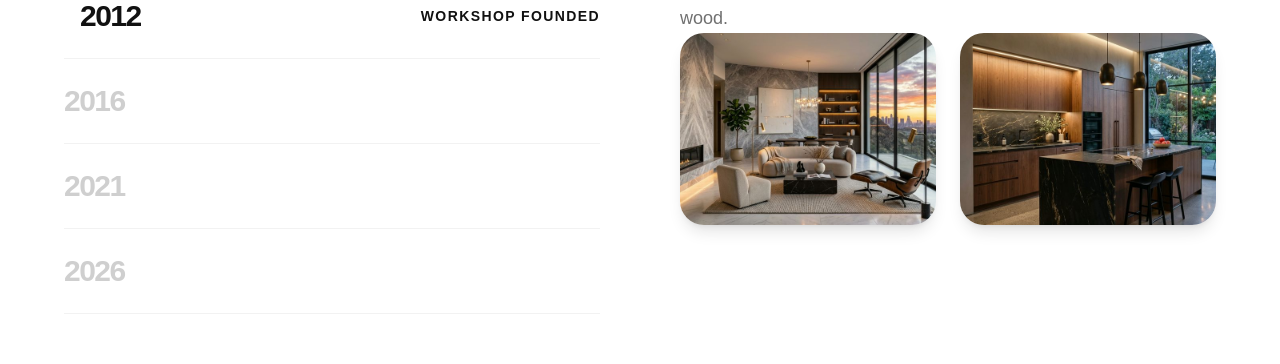
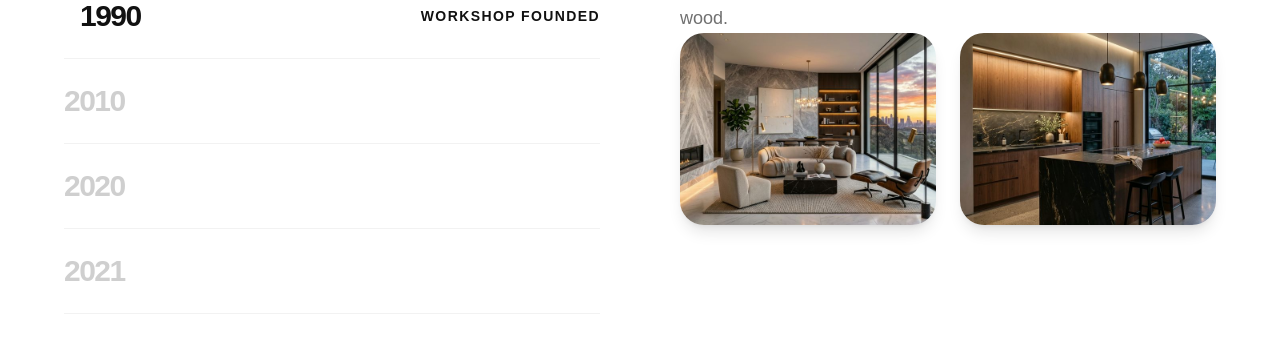
Before and after one commit to Backup-Labs/EMPC-AMANI, a Next.js app: page /about in a window 1280 px wide. Shown: the part 2095-2459 px from the top of the page. Built offline with nearby package versions, Linux system fonts and the light colour scheme; a web font is replaced by a local one.

Commit message:
About Journey Mapping

```diff
--- a/src/app/about/page.tsx
+++ b/src/app/about/page.tsx
@@ -15,10 +15,10 @@ const fade = (delay = 0) => ({
 });
 
 const milestones = [
-  { year: "2012", title: "Workshop Founded", desc: "EMPC-AMANI begins with two benches and a passion for solid wood.", images: ["/images/hero.png", "/images/project1.png"] },
-  { year: "2016", title: "Industrial Expansion", desc: "Scale production for boutique hotels and luxury offices began.", images: ["/images/project2.png", "/images/hero.png"] },
-  { year: "2021", title: "Vocational Partnership", desc: "Launched our first student certification program with RTB.", images: ["/images/project1.png", "/images/project2.png"] },
-  { year: "2026", title: "Mastery Hub", desc: "Expanding our campus to become the premier carpentry training hub.", images: ["/images/hero.png", "/images/project1.png"] },
+  { year: "1990", title: "Workshop Founded", desc: "EMPC-AMANI begins with two benches and a passion for solid wood.", images: ["/images/hero.png", "/images/project1.png"] },
+  { year: "2010", title: "Industrial Expansion", desc: "Scale production for boutique hotels and luxury offices began.", images: ["/images/project2.png", "/images/hero.png"] },
+  { year: "2020", title: "Vocational Partnership", desc: "Launched our first student certification program with RTB.", images: ["/images/project1.png", "/images/project2.png"] },
+  { year: "2021", title: "Mastery Hub", desc: "Expanding our campus to become the premier carpentry training hub.", images: ["/images/hero.png", "/images/project1.png"] },
 ];
 
 // Shared section-label row (Responsive)
@@ -59,7 +59,7 @@ export default function About() {
         <div className="absolute inset-0 bg-linear-to-b from-black/60 via-transparent to-black/40" />
         <div className="absolute inset-0 bg-[radial-gradient(circle_at_50%_0%,rgba(0,0,0,0.05)_0%,transparent_60%)]" />
 
-        {/* Hero Content  */}
+        {/* Hero Content */}
         <div className="absolute inset-x-0 bottom-0 pb-16 lg:pb-24 px-6 md:px-12 lg:px-16 container mx-auto">
           <div className="flex flex-col md:flex-row justify-between items-start md:items-end gap-10">
             <motion.h1
```
